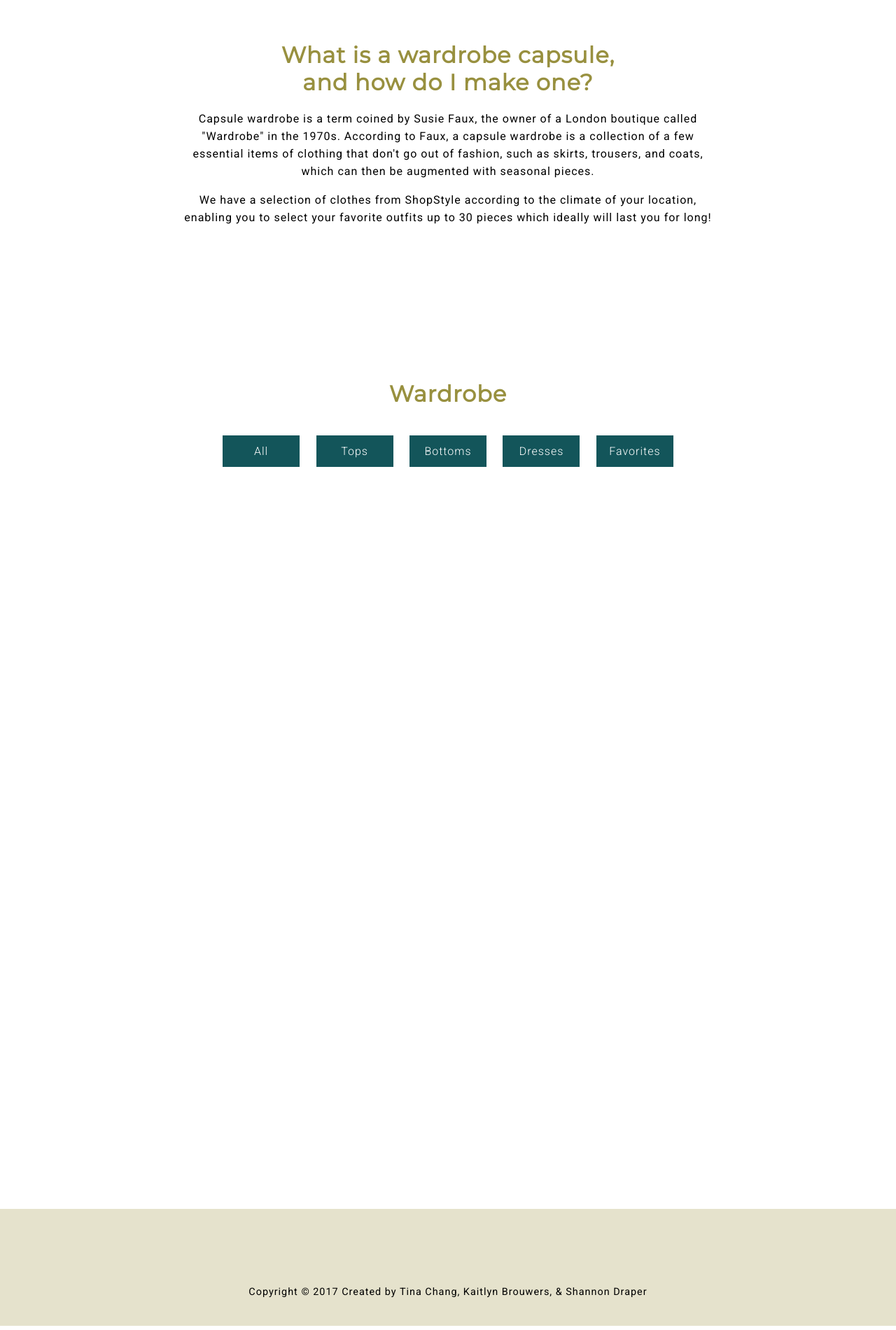
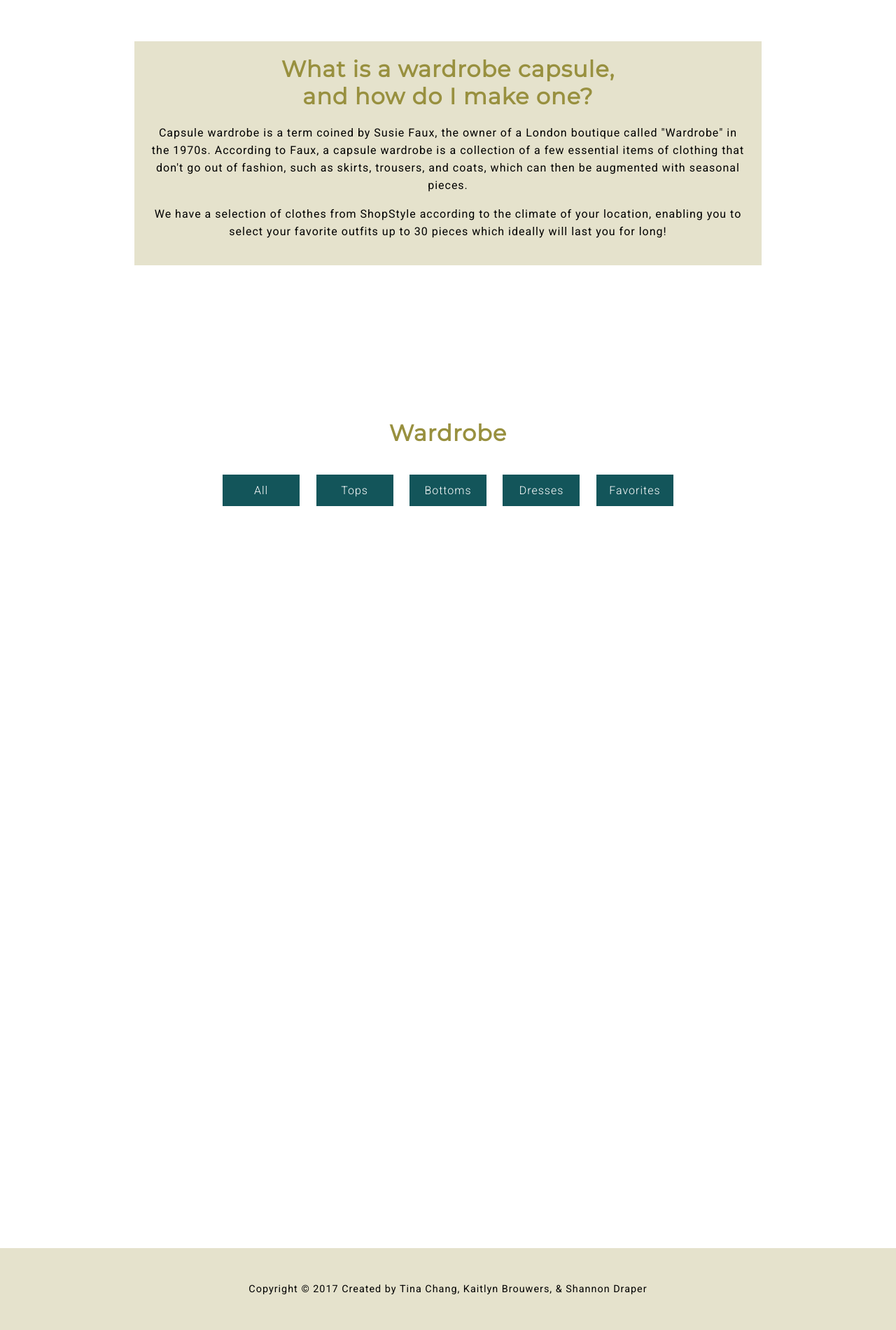
Before and after one commit to dressed-to-last/capsulewardrobe, a website: page index.html in a window 1280 px wide. Shown: the part 975-2875 px from the top of the page at 70% size. Drawn offline with nearby package versions, Linux system fonts and the light colour scheme; files that its build step writes are made by us from their sources; no server answers.

Commit message:
final commit

```diff
--- a/dev/styles/main.scss
+++ b/dev/styles/main.scss
@@ -42,7 +42,10 @@ h2 {
 }
 
 .descriptionWrapper {
-    width: 60vw;
+    width: 70%;
+    text-align: center;
+    background-color: #E5E2CC;
+    padding: 20px;
 }
 
 .wrapper {
@@ -198,7 +201,7 @@ div.element-item {
     transition: all 0.2s;
     &:hover {
         transform: scale(1.1);
-        border: 2px solid $primaryColour;
+        border: 5px solid $primaryColour;
         background: white;
         z-index: 2;
     }
@@ -226,7 +229,7 @@ footer {
     margin-top: 200px;
     background: $tertiaryColour;
     p {
-        padding: 110px 20px 40px 20px;
+        padding: 50px;
         margin: 0;
         font-size: 0.9rem;
     }
```
Also changed, not shown: dev/styles/main.css (added).
